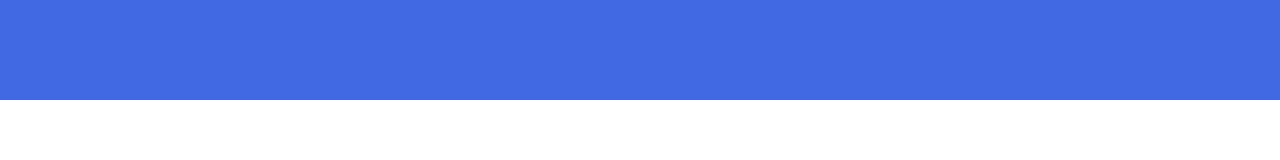
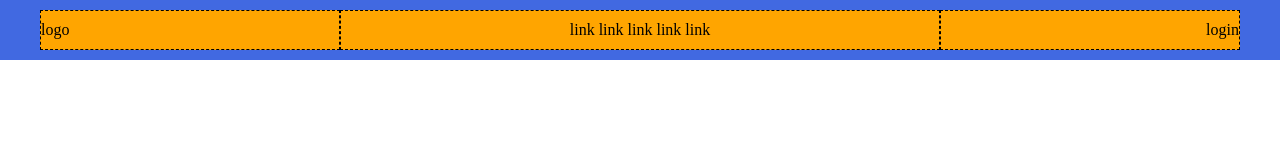
Before and after one commit to angelofaoldi/htmlcss-struttura-discord, a plain HTML site: page index.html in a window 1280 px wide. Drawn offline with Linux system fonts and the light colour scheme.

Commit message:
[FIX] re-scheduled header

```diff
--- a/css/style.css
+++ b/css/style.css
@@ -6,8 +6,68 @@
 
 /* CLASSI DI UTILITY */
 
+.bg-lightblue {
+    background-color: lightblue;
+}
+
+.text-left {
+    text-align: left;
+}
+
+.text-right {
+    text-align: right;
+}
+
+.unordered-list {
+    list-style-type: none;
+}
+
+.unordered-list li {
+    display: inline-block;
+}
+
+.unordered-list li a {
+     text-decoration: none;
+     color: black;
+}
+
+.padding-10 {
+    padding: 10px 0;
+}
+
+/* FINE CLASSI UTILITY */
+
+
+/*HEADER*/
+
+header {
+
+    padding: 10px 0;
+    background-color: royalblue;
+}
+
+/* CLASSI DI LAYOUT */
 
 .container {
-    height: 100px;
-    background-color: royalblue;
+    max-width: 1200px;
+    margin: 0 auto;
 }
+
+.row {
+    display: flex;
+}
+
+.col-25 {
+    width: 25%;
+    border: 1px dashed black;
+    background-color: orange;
+}
+
+.col-50 {
+    width: 50%;
+    border: 1px dashed black;
+    background-color: orange;
+    text-align: center;
+}
+
+/* FINE CLASSI DI LAYOUT */
--- a/index.html
+++ b/index.html
@@ -10,11 +10,37 @@
 
     <!-- PRIMA SEZIONE: HEADER: LOGO + LINK + LOGIN -->
     <header>
-       <div class="container">
+       <div class="container bg-lightblue">
             <div class="row">
-                <div class="col25"></div>
-                <div class="col50"></div>
-                <div class="col25"></div>
+                <div class="col-25">
+                    <div class="text-left padding-10">
+                        logo
+                    </div>
+                </div>
+                <div class="col-50">
+                    <ul class="unordered-list text-center padding-10">
+                        <li>
+                            <a href="#">link</a>
+                        </li>
+                        <li>
+                            <a href="#">link</a>
+                        </li>
+                        <li>
+                            <a href="#">link</a>
+                        </li>
+                        <li>
+                            <a href="#">link</a>
+                        </li>
+                        <li>
+                            <a href="#">link</a>
+                        </li>
+                    </ul>
+                </div>
+                <div class="col-25">
+                    <div class="text-right padding-10">
+                        login
+                    </div>
+                </div>
             </div>
        </div>
     </header>
```
